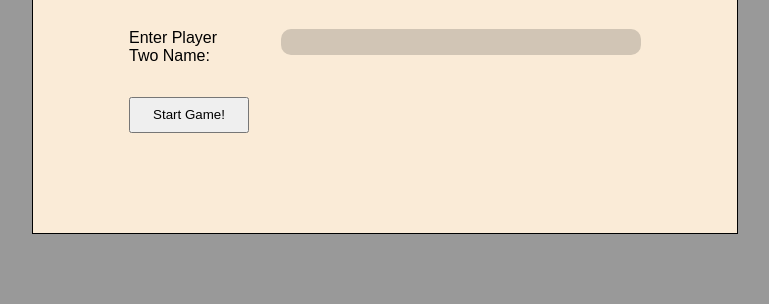
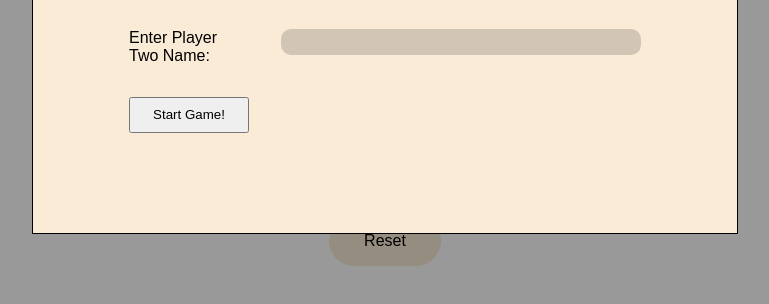
Before and after one commit to jeremycfwong/odin-tic-tac-toe, a plain HTML site: page index.html in a window 1280 px wide. Shown: the part 312-616 px from the top of the page, without its empty margins (255-1024 px from the left). Drawn offline with Linux system fonts and the light colour scheme.

Commit message:
Implemented Reset button in game
As title

```diff
--- a/index.html
+++ b/index.html
@@ -28,6 +28,7 @@
         </div>
     </div>
 
+    <div class="main-view">
         <div class="board">
             <p class="block"></p>
             <p class="block"></p>
@@ -39,6 +40,9 @@
             <p class="block"></p>
             <p class="block"></p>
         </div>
+        <div id="reset" onclick="GameFlow.newRound()">Reset</div>
+    </div>
+
 </body>
 <script src="script.js"></script>
 </html>
--- a/script.js
+++ b/script.js
@@ -8,7 +8,9 @@ const GameBoard = (() => {
     }
 
     const resetBoard = function() {
-        board.length=0
+        board.forEach(function(_, index) {
+            board[index] = ""
+        })
     }
 
     const markBoard = function(position, mark) {
@@ -57,7 +59,6 @@ const GameFlow = (() => {
 
     const newRound = function(){
         board.resetBoard()
-        board.createBoard()
         console.log(board)
         document.getElementById('alert').style.display = "none";
         startRound()
--- a/styles.css
+++ b/styles.css
@@ -102,3 +102,18 @@ body {
             padding: 1.5rem 2rem;
             border-radius: 2rem;
         }
+
+.main-view {
+    display: flex;
+    flex-direction: column;
+}
+
+#reset {
+    margin-top: 3rem;
+    width: 5rem;
+    align-self: center;
+    background-color: antiquewhite;
+    text-align: center;
+    padding: 1rem;
+    border-radius: 2rem;
+}
```
Also changed, not shown: todo.txt. Lines whose indentation alone changed are shown as unchanged.
